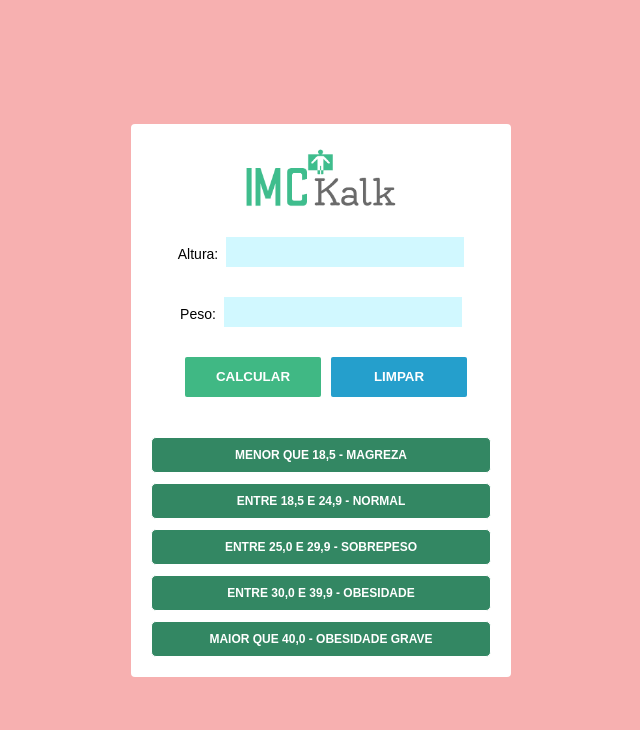
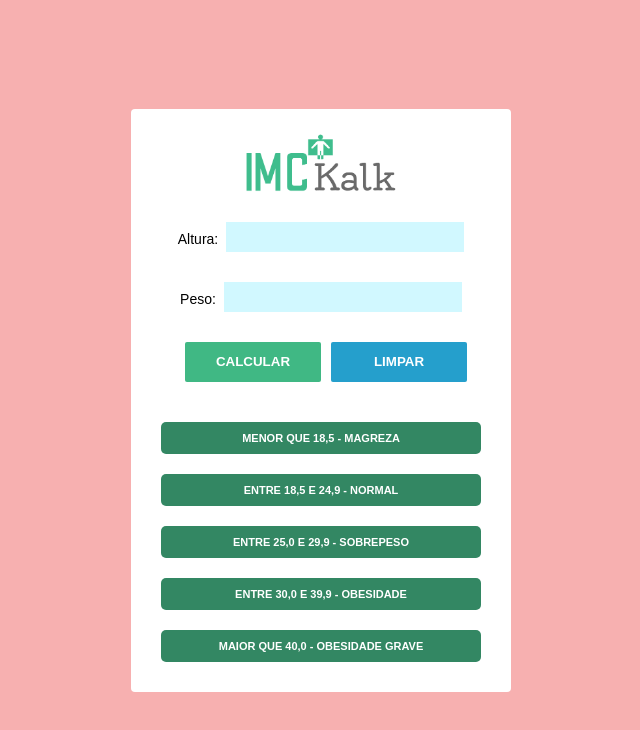
Before and after one commit to Dener3D/calculadora_imc, a React (Create React App) app: page / in a window 1280 px wide. Shown: the top 730 px of the page, without its empty margins (319-959 px from the left). Built offline with nearby package versions, Linux system fonts and the light colour scheme.

Commit message:
final commit

```diff
--- a/src/styles.js
+++ b/src/styles.js
@@ -15,7 +15,7 @@ export const Content = styled.div`
     max-width: 380px;
     margin: 10px;
     background: #FFF;
-    position: absolute;
+    position: fixed;
     border-radius: 4px;
     padding: 20px;
     display: flex;
@@ -41,17 +41,16 @@ export const Info = styled.div`
     display: flex;
     flex-direction: column;
     justify-content: center;
-    bottom: 20px;
     width: 100%;
-    max-width: 380px;;
+    max-width: 380px;
+
 
     h3 {
         padding: 10px;
         text-align: center;
-        margin-top: 10px;
+        margin: 10px;
         border-radius: 5px;
-        font-size: 12px;
-        border: solid 1px;
+        font-size: 11px;
         background-color: #338763;
         color: #FFF;
     }
```
